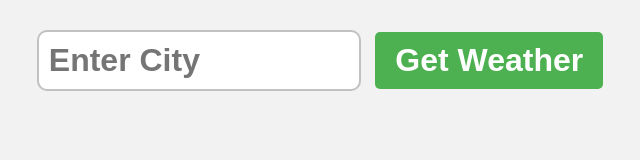
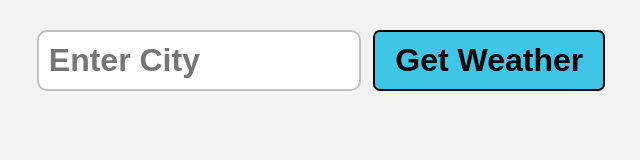
Before and after one commit to IVIonsters/weather-application, a plain HTML site: page index.html in a window 1280 px wide. Shown: the whole page, without its empty margins (325-965 px from the left). Drawn offline with Linux system fonts and the light colour scheme.

Commit message:
Updated CSS / HTML Files
removed comments for placeholders on html file.

Updated colors on Get Weather button in CSS

```diff
--- a/assets/styles.css
+++ b/assets/styles.css
@@ -27,19 +27,21 @@ button[type="submit"] {
     padding: 10px 20px;
     font-weight: bold;
     font-size: 2rem;
-    background-color: hsl(122, 39%, 50%);
-    color: white;
+    background-color: hsl(192, 77%, 58%);
+    color: black;
     border: none;
     border-radius: 5px;
     cursor: pointer;
+    outline: 2px solid black;
 }
 
 button[type="submit"]:hover {
-    background-color: hsl(122, 39%, 40%);
+    background-color: hsl(160, 100%, 65%);
+    outline: 2px dashed black;
 }
 
 .card {
-    background: linear-gradient(180deg, hsl(210, 100%, 75%), hsl(40, 100%, 75%));
+    background: linear-gradient(180deg, hsl(295, 100%, 75%), hsl(192, 100%, 75%));
     padding: 50px;
     box-shadow: 2px 2px 5px hsla(0, 0%, 0%, 0.5);
     border-radius: 10px;
```
Also changed, not shown: index.html (+1 -6 lines).
